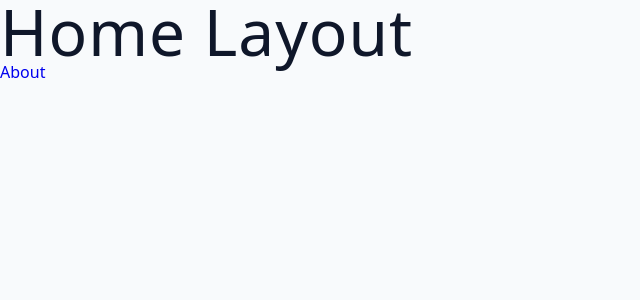
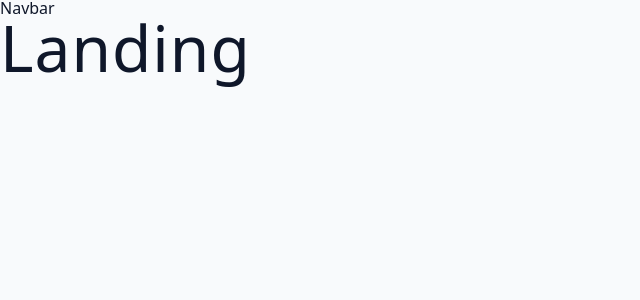
Before and after one commit to vsbron/course-all-in-one-2025, a React (Vite) app in the folder 09-mixmaster/: page / in a window 1280 px wide. Shown: the top 300 px of the page, without its empty margins (0-640 px from the left). Built offline with nearby package versions, Linux system fonts and the light colour scheme.

Commit message:
09-mixmaster - Set up the Homelayout and nexted routes

```diff
--- a/09-mixmaster/src/App.jsx
+++ b/09-mixmaster/src/App.jsx
@@ -11,8 +11,16 @@ import {
 
 // Create react router
 const router = createBrowserRouter([
-  { path: "/", element: <HomeLayout /> },
-  { path: "/about", element: <About /> },
+  {
+    path: "/",
+    element: <HomeLayout />,
+    children: [
+      { index: true, element: <Landing /> },
+      { path: "cocktail", element: <Cocktail /> },
+      { path: "newsletter", element: <Newsletter /> },
+      { path: "about", element: <About /> },
+    ],
+  },
 ]);
 
 function App() {
--- a/09-mixmaster/src/pages/HomeLayout.jsx
+++ b/09-mixmaster/src/pages/HomeLayout.jsx
@@ -1,11 +1,11 @@
-import { Link } from "react-router-dom";
+import { Outlet } from "react-router-dom";
 
 function HomeLayout() {
   // Returned JSX
   return (
     <div>
-      <h1>Home Layout</h1>
-      <Link to="/about">About</Link>
+      <nav>Navbar</nav>
+      <Outlet />
     </div>
   );
 }
```
